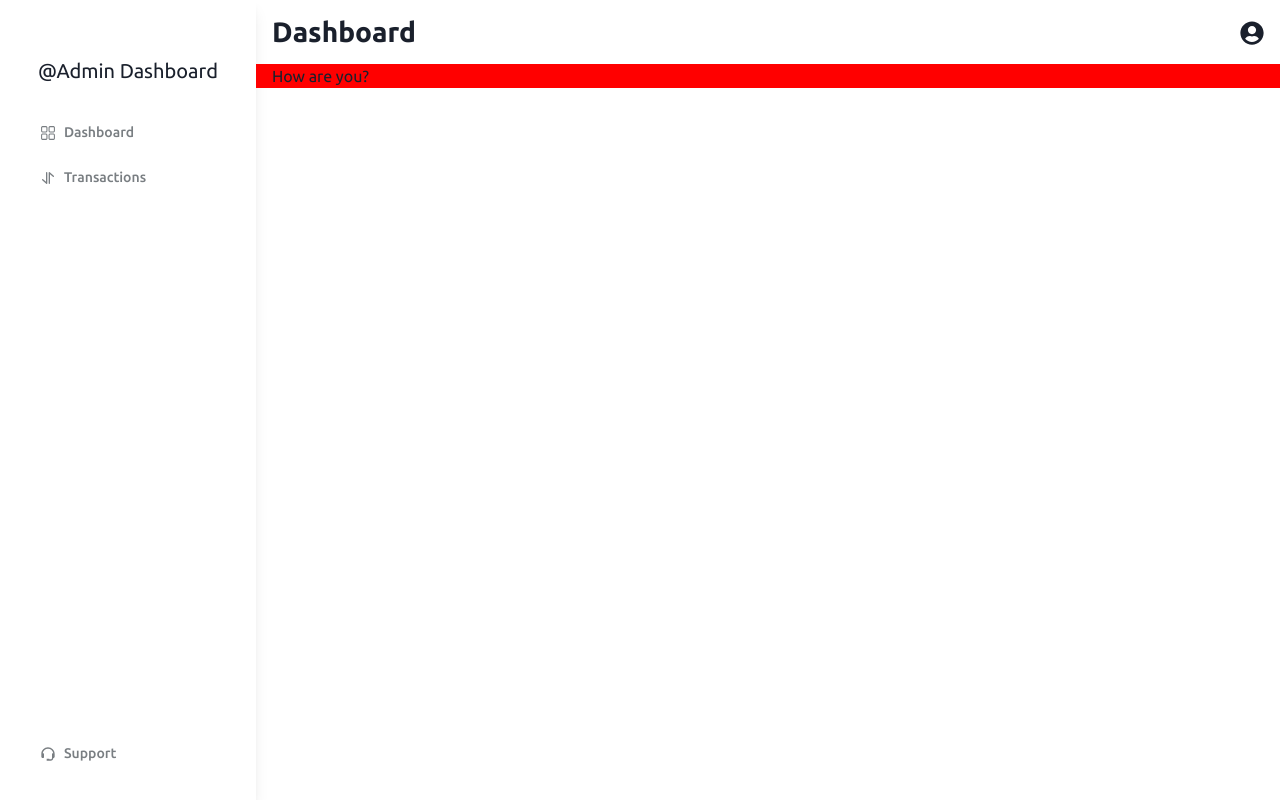
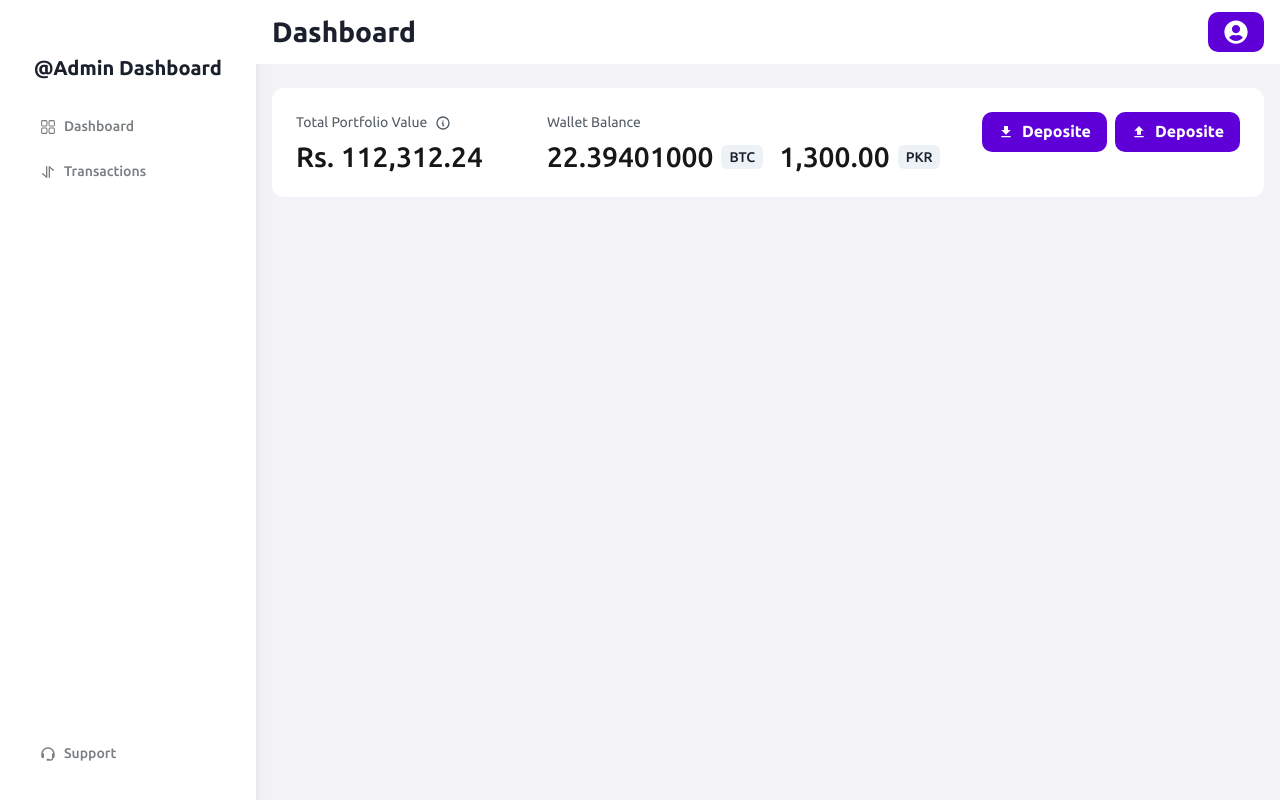
Before and after one commit to Ali88646/Dashboard, a React (Vite) app: page / in a window 1280 px wide. Built offline with nearby package versions, Linux system fonts and the light colour scheme.

Commit message:
completed portfolio section and modifications on theme and other components

```diff
--- a/src/Components/DashboardLayout.jsx
+++ b/src/Components/DashboardLayout.jsx
@@ -14,7 +14,7 @@ const DashboardLayout = ({ title, children }) => {
       <SideDrawer isOpen={isOpen} onClose={onClose} />
       <Box flexGrow={1}>
         <TopNav title={title} onOpen={onOpen} />
-        <Container maxW={"70rem"} bg={"red"} px={4} mx={"auto"}>
+        <Container maxW={"70rem"} mt={6} px={4} mx={"auto"}>
           {children}
         </Container>
       </Box>
--- a/src/Components/SideNav.jsx
+++ b/src/Components/SideNav.jsx
@@ -20,7 +20,7 @@ const SideNav = () => {
         lg: "16rem",
       }}
       bg={{
-        lg: "none",
+        lg: "#fff",
         base: "#ccc",
       }}
       h="100vh"
--- a/src/Components/TopNav.jsx
+++ b/src/Components/TopNav.jsx
@@ -15,7 +15,7 @@ import { IoMenu } from "react-icons/io5";
 const TopNav = ({ title, onOpen }) => {
   const menuItemText = ["Profile", "Home", "Support", "Logout"];
   return (
-    <Box px={4}>
+    <Box px={4} bg={"#fff"}>
       <HStack maxW={"70rem"} h={64 / 4} justify={"space-between"} mx={"auto"}>
         <Icon
           fontSize={"24px"}
--- a/src/pages/Dashboard/Dashboard.jsx
+++ b/src/pages/Dashboard/Dashboard.jsx
@@ -1,9 +1,10 @@
 import DashboardLayout from "../../Components/DashboardLayout";
+import Portfolio from "./components/Portfolio";
 
 const Dashboard = () => {
   return (
     <DashboardLayout title="Dashboard">
-      <div>How are you?</div>
+      <Portfolio />
     </DashboardLayout>
   );
 };
--- /dev/null
+++ b/src/pages/Dashboard/components/Portfolio.jsx
@@ -0,0 +1,75 @@
+import { Button, HStack, Icon, Stack, Tag, Text } from "@chakra-ui/react";
+import React from "react";
+import { TbInfoCircle } from "react-icons/tb";
+import { MdFileDownload, MdFileUpload } from "react-icons/md";
+const Portfolio = () => {
+  return (
+    <HStack
+      bg={"#fff"}
+      borderRadius={"xl"}
+      p={6}
+      justify={"space-between"}
+      flexDirection={{ base: "column", lg: "row" }}
+      align={{ base: "start" }}
+    >
+      <HStack
+        spacing={{ base: 2, lg: 16 }}
+        flexDirection={{ base: "column", lg: "row" }}
+        align={{ base: "start" }}
+      >
+        {/* Portfolio balance */}
+        <Stack>
+          <HStack color={"black.80"}>
+            <Text fontSize={"sm"}>Total Portfolio Value</Text>
+            <Icon as={TbInfoCircle} />
+          </HStack>
+          <Text textStyle={"h2"} fontWeight={"medium"}>
+            Rs. 112,312.24
+          </Text>
+        </Stack>
+        {/* wallet balance */}
+        <Stack>
+          <HStack color={"black.80"}>
+            <Text fontSize={"sm"}>Wallet Balance</Text>
+          </HStack>
+          <HStack
+            spacing={4}
+            flexDirection={{ base: "column", sm: "row" }}
+            align={{ base: "start", sm: "center" }}
+          >
+            <HStack>
+              <Text textStyle={"h2"} fontWeight={"medium"}>
+                22.39401000
+              </Text>
+              <Tag colorScheme="gray">BTC</Tag>
+            </HStack>
+            <HStack>
+              <Text textStyle={"h2"} fontWeight={"medium"}>
+                1,300.00
+              </Text>
+              <Tag colorScheme="gray">PKR</Tag>
+            </HStack>
+          </HStack>
+        </Stack>
+      </HStack>
+      {/* buttons */}
+      <HStack>
+        <ButtonComponent text="Deposite" icons={MdFileDownload} />
+        <ButtonComponent text={"Deposite"} icons={MdFileUpload} />
+      </HStack>
+    </HStack>
+  );
+};
+
+export default Portfolio;
+
+function ButtonComponent({ icons, text }) {
+  return (
+    <Button>
+      <HStack>
+        <Icon as={icons} />
+        <Text>{text}</Text>
+      </HStack>
+    </Button>
+  );
+}
--- a/src/theme/index.js
+++ b/src/theme/index.js
@@ -1,8 +1,149 @@
-import { extendBaseTheme } from "@chakra-ui/react";
+import { extendTheme, withDefaultColorScheme } from "@chakra-ui/react";
 
-export const theme = extendBaseTheme({
-  fonts: {
-    heading: "Ubuntu",
-    body: "Ubuntu",
+export const theme = extendTheme(
+  {
+    colors: {
+      purple: {
+        500: "#5F00D9",
+      },
+      p: {
+        purple: "#5F00D9",
+        black: "#171717",
+      },
+      black: {
+        5: "#F3F3F7",
+        10: "#EEEEF4",
+        20: "#D8DDE2",
+        40: "#BABAC4",
+        60: "#797E82",
+        80: "#535D66",
+      },
+    },
+    fonts: {
+      heading: `Ubuntu`,
+      body: "Ubuntu",
+    },
+    textStyles: {
+      h1: {
+        fontSize: {
+          base: "30px",
+          md: "32px",
+        },
+        color: "p.black",
+        lineHeight: {
+          base: "34px",
+          md: "36px",
+        },
+      },
+      h2: {
+        fontSize: {
+          base: "24px",
+          md: "28px",
+        },
+        color: "p.black",
+        lineHeight: { base: "28px", md: "32px" },
+      },
+
+      h3: {
+        fontSize: {
+          base: "22px",
+          md: "24px",
+          xl: "32px",
+        },
+        color: "p.black",
+
+        lineHeight: { base: "26px", md: "28px", xl: "36px" },
+      },
+
+      h4: {
+        fontSize: {
+          base: "20px",
+          md: "22px",
+        },
+        color: "p.black",
+
+        lineHeight: { base: "24px", md: "26px" },
+      },
+      h5: {
+        fontSize: {
+          base: "18px",
+          md: "20px",
+        },
+        color: "p.black",
+
+        lineHeight: { base: "22px", md: "24px" },
+      },
+      h6: {
+        fontSize: {
+          base: "16px",
+          md: "18px",
+        },
+        color: "p.black",
+
+        lineHeight: { base: "20px", md: "22px" },
+      },
+    },
+
+    fontSizes: {
+      xs: "12px",
+      sm: "14px",
+      base: { base: "16px", md: "18px" },
+      lg: { base: "18px", md: "20px" },
+      xl: { base: "20px", md: "22px" },
+      "2xl": { base: "22px", md: "24px" },
+      "3xl": { base: "24px", md: "28px" },
+      "4xl": { base: "30px", md: "32px" },
+    },
+    styles: {
+      global: {
+        // styles for the `body`
+        body: {
+          bg: "#F3F3F7",
+        },
+      },
+    },
+
+    components: {
+      Button: {
+        baseStyle: {
+          fontWeight: "bold",
+          borderRadius: "10px",
+        },
+      },
+      FormLabel: {
+        baseStyle: {
+          fontSize: "sm",
+        },
+      },
+      Input: {
+        variants: {
+          outline: {
+            field: {
+              h: "38px",
+              borderRadius: "8px",
+              fontSize: "sm",
+              pb: "0",
+              _focus: {
+                boxShadow: "0 0 0 1px #5F00D9",
+              },
+            },
+          },
+        },
+      },
+      Textarea: {
+        variants: {
+          outline: {
+            h: "38px",
+            borderRadius: "8px",
+            fontSize: "sm",
+
+            _focus: {
+              boxShadow: "0 0 0 1px #5F00D9",
+            },
+          },
+        },
+      },
+    },
   },
-});
+  withDefaultColorScheme({ colorScheme: "purple" })
+);
```
